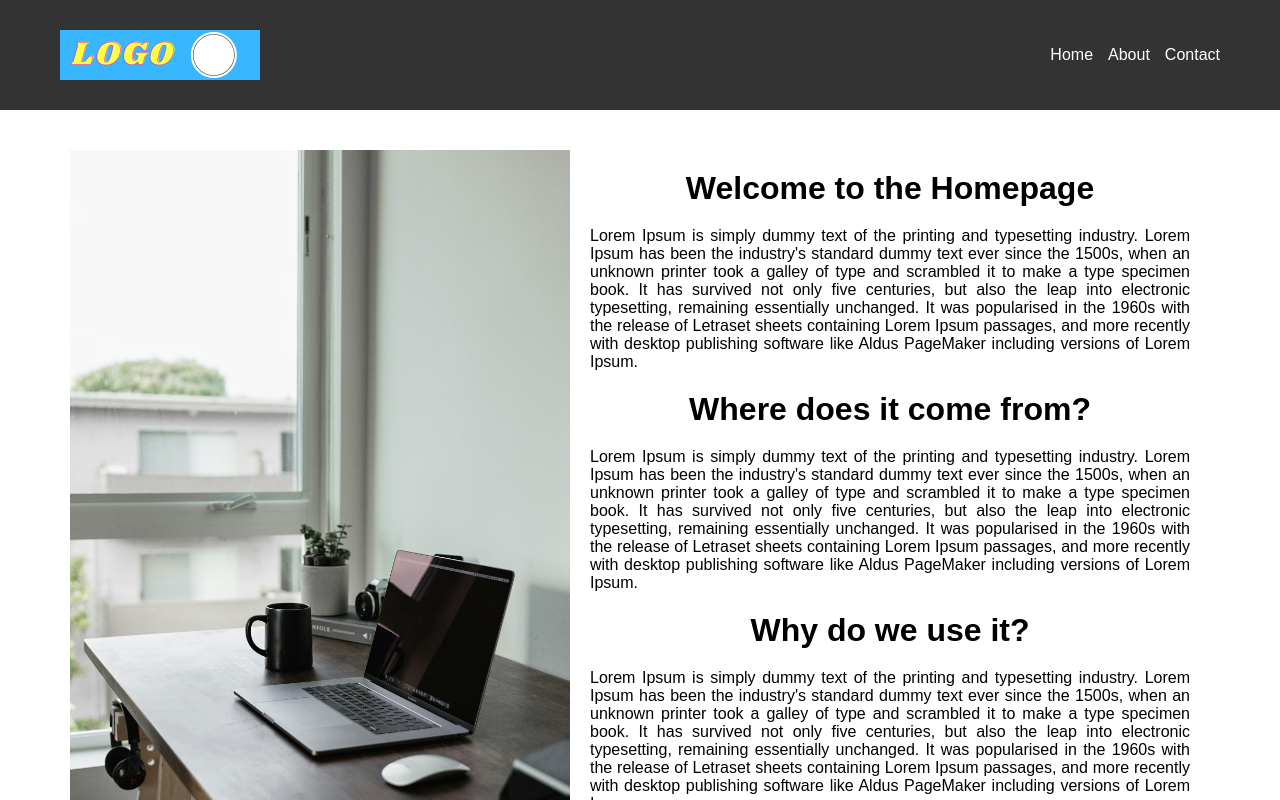
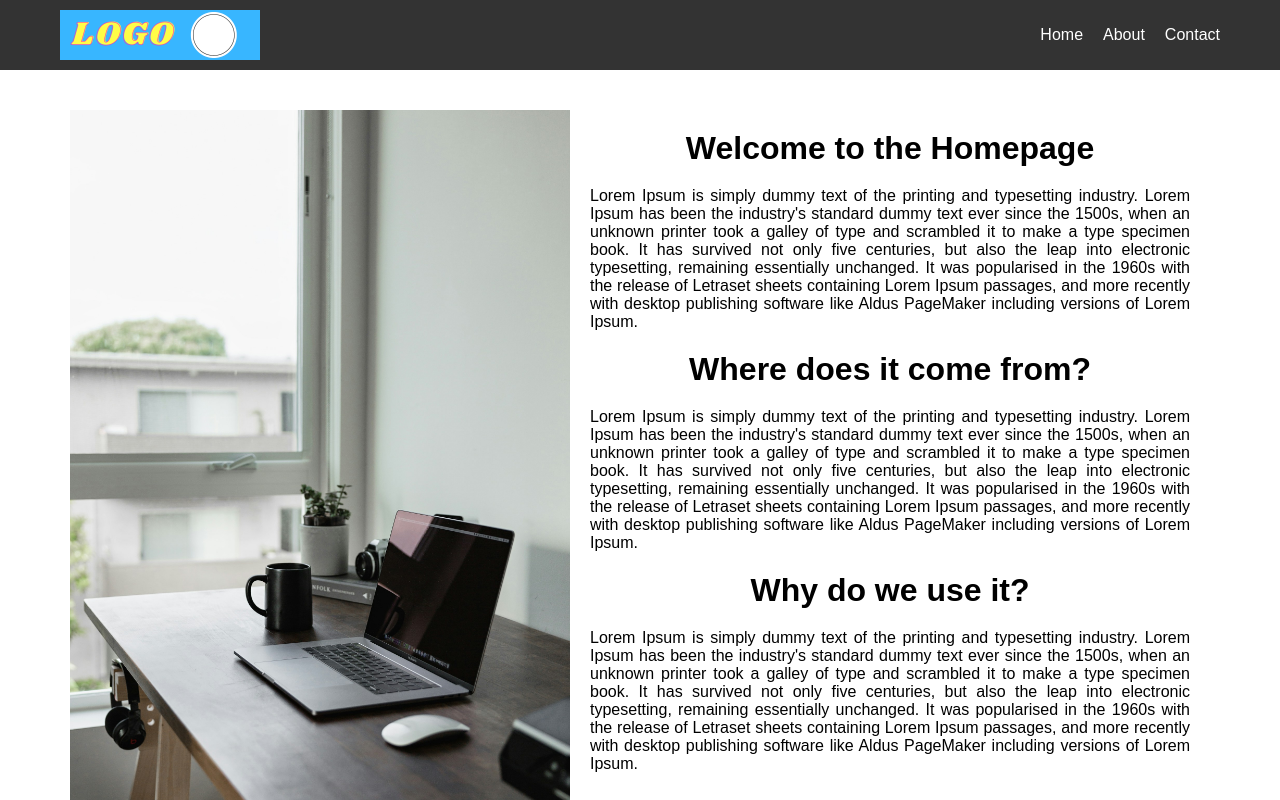
Before and after one commit to emanoj1/boilerplate-react-node-js, a React (Create React App) app: page / in a window 1280 px wide. Shown: the top 800 px of the page. Built offline with nearby package versions, Linux system fonts and the light colour scheme.

Commit message:
Reduce navigation bar height

```diff
--- a/src/components/Header.css
+++ b/src/components/Header.css
@@ -1,4 +1,4 @@
-/* src/components/Header.css */
+/* Navigation bar styling */
 
 header {
   width: 100%; /* Ensure the header spans the full width of the viewport */
@@ -10,9 +10,10 @@ header {
   display: flex;
   justify-content: space-between;
   align-items: center;
-  padding: 10px 20px; /* Padding to bring items in from the edges */
+  padding: 1px 20px; /* Padding to bring items in from the edges */
   max-width: 1200px; /* Limit the maximum width */
   margin: 0 auto; /* Center the container */
+  height: 30px; /* Adjust the height of the nav bar as needed */
 }
 
 .logo a {
@@ -27,7 +28,7 @@ header {
 nav ul {
   list-style: none;
   display: flex;
-  gap: 15px;
+  gap: 20px;
   margin: 0; /* Remove default margin */
   padding: 0; /* Remove default padding */
 }
```
